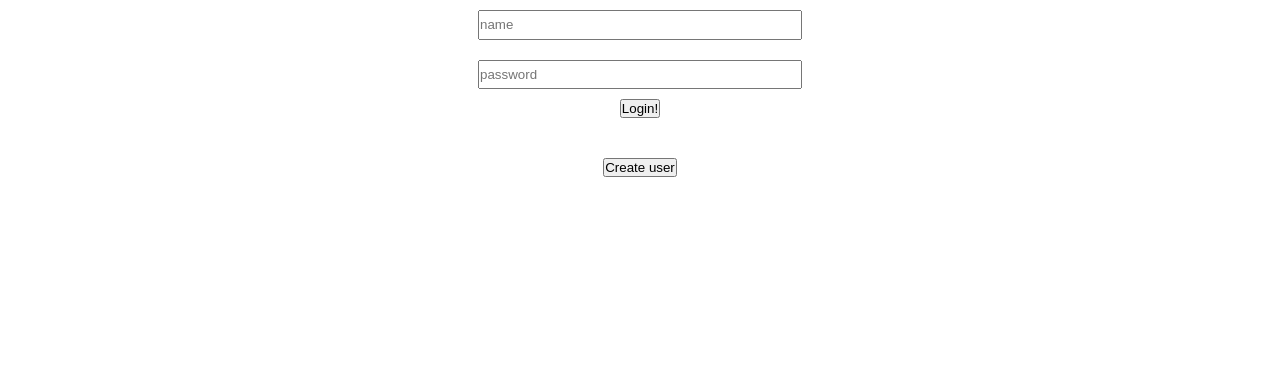
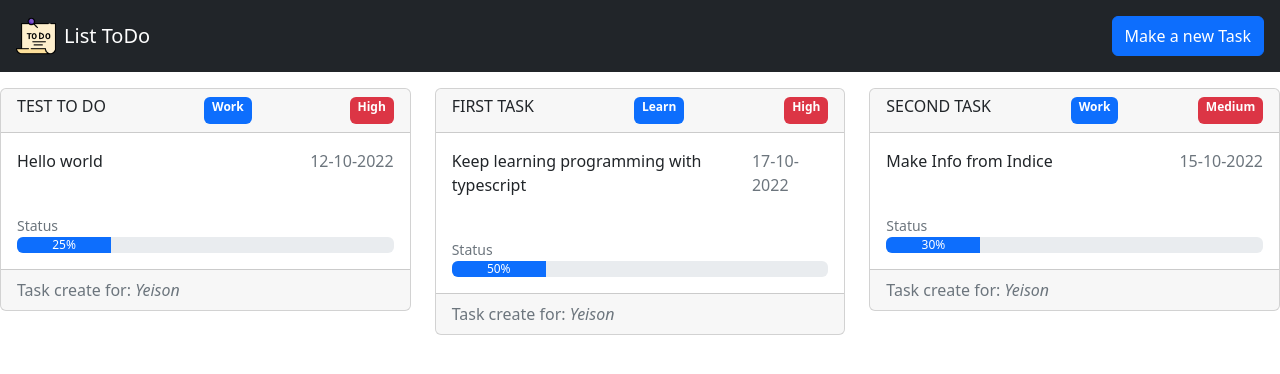
Before and after one commit to YeisonHenao/ToDo_Typescript, a React (Create React App) app: page / in a window 1280 px wide. Shown: the top 374 px of the page. Built offline with nearby package versions, Linux system fonts and the light colour scheme.

Commit message:
Refactorización , eliminación de formulario de usuarios , solo se hara el ToDo inicialmente

```diff
--- a/package.json
+++ b/package.json
@@ -10,8 +10,10 @@
     "@types/node": "^16.11.65",
     "@types/react": "^18.0.21",
     "@types/react-dom": "^18.0.6",
+    "bootstrap": "^5.2.2",
     "react": "^18.2.0",
     "react-dom": "^18.2.0",
+    "react-router-dom": "^6.4.2",
     "react-scripts": "5.0.1",
     "typescript": "^4.8.4",
     "web-vitals": "^2.1.4"
--- a/src/App.tsx
+++ b/src/App.tsx
@@ -1,21 +1,18 @@
-import { useState } from "react"
-import { User } from './types';
-//import Form from './components/Form';
-import Login from "./components/Login";
 import Todo from './components/Todo';
+import logo from './assets/images/to-do-list.png'
 
 function App() {
-  const [login , setLogin] = useState<boolean>(false)
-  const [user,setUser] = useState<Array<User>>([])
-
 
   return (
     <div className="App">
-      {
-        login === true
-        ? <Todo />
-        : <Login onLogin={setUser} />
-      }
+      <div className='bg-dark text-white p-3 d-flex justify-content-between mb-3'>
+        <div className='d-flex justify-content-evenly'>
+          <img src={logo} width="40" alt="logo" />
+          <h5 className='m-2'>List ToDo</h5>
+        </div>
+        <button className='btn btn-primary'>Make a new Task</button>
+      </div>
+      <Todo />
     </div>
   );
 }
--- a/src/Hooks/useFormStateHook.tsx
+++ /dev/null
@@ -1,43 +0,0 @@
-import { useReducer } from "react";
-import {FormUser} from '../types'
-
-interface FormState {
-  inputValues : FormUser
-}
-
-const INITIAL_STATE = {
-  name : '',
-  email: '',
-  password: '',
-  old_member: 0,
-  date_creation: '',
-}
-
-type FormReducerAction = {
-  type: "change.value",
-  payload:{
-    inputName : string,
-    inputValue : string
-  }
-} | {
-  type : "clear"
-}
-
-const formReducer = (state: FormState["inputValues"] , action: FormReducerAction) => {
-  switch (action.type){
-    case "change.value":
-      const {inputName , inputValue} = action.payload
-      return {
-        ...state,
-        [inputName] : [inputValue]
-      }
-    case "clear":
-      return INITIAL_STATE
-    }
-}
-
-const useNewFormTodo = () => {
-  return useReducer(formReducer, INITIAL_STATE)
-}
-
-export default useNewFormTodo
--- a/src/Hooks/useLoginStateHook.tsx
+++ /dev/null
@@ -1,40 +0,0 @@
-import { useReducer } from "react";
-import { FormLogin } from "../types";
-
-interface LoginState{
-  inputValues: FormLogin
-}
-
-const INITIAL_STATE = {
-  user: '',
-  password: ''
-}
-
-type LoginReducerAction = {
-  type: "change_value",
-  payload: {
-    inputName : string,
-    inputValue : string
-  }
-} | {
-  type: "clear"
-}
-
-const loginReducer = (state: LoginState["inputValues"], action: LoginReducerAction) => {
-  switch (action.type){
-    case "change_value":
-      const {inputName, inputValue} = action.payload
-      return{
-        ...state,
-        [inputName]: [inputValue]
-      }
-    case "clear":
-      return INITIAL_STATE
-  }
-}
-
-const useLoginTodo = () => {
-  return useReducer(loginReducer, INITIAL_STATE)
-}
-
-export default useLoginTodo
--- a/src/components/Form.tsx
+++ /dev/null
@@ -1,35 +0,0 @@
-import useNewFormTodo from "../Hooks/useFormStateHook";
-import {FormUser} from '../types'
-
-interface FormProps{
-  onNewSub: (newSub: FormUser) => void
-}
-
-const Form = ({onNewSub} : FormProps) => {
-  const [inputValues, dispatch ] = useNewFormTodo()
-
-  const handleChange = (e: React.ChangeEvent<HTMLInputElement>) => {
-    const {name , value} = e.target
-
-    dispatch({
-      type:"change.value",
-      payload:{
-        inputName: name,
-        inputValue: value
-      }
-    })
-  }
-
-  return(
-    <form>
-      <input onChange={handleChange} type="text" name="name" value={inputValues.name} />
-      <input onChange={handleChange} type="text" name="email" value={inputValues.email} />
-      <input onChange={handleChange} type="password" name="password" value={inputValues.password} />
-      <input onChange={handleChange} type="number" name="old_member" value={inputValues.old_member} />
-      <input onChange={handleChange} type="text" name="date" value={inputValues.date_creation} />
-      <button>Save User!</button>
-    </form>
-  );
-}
-
-export default Form
--- a/src/components/Login.tsx
+++ /dev/null
@@ -1,57 +0,0 @@
-import {FormLogin , User } from '../types'
-import useLoginTodo from '../Hooks/useLoginStateHook'
-import React, {useState} from 'react'
-import Form from './Form'
-
-interface LoginProps{
-    onLogin: (login: FormLogin) => void
-}
-
-const Login = ({onLogin}: LoginProps) => {
-
-    const [inputValues, dispatch] = useLoginTodo()
-    const [existUser, setExistUser] = useState<boolean>(true)
-    const [_newUser, setNewUser] = useState<Array<User>>([])
-
-    const handleChange = (e:React.ChangeEvent<HTMLInputElement>) => {
-        const {name, value} = e.target
-
-        dispatch({
-            type:"change_value",
-            payload:{
-                inputName: name,
-                inputValue: value
-            }
-        })
-    }
-
-    const handleSubmit = (e: React.FormEvent<HTMLFormElement>) => {
-        e.preventDefault()
-        onLogin(inputValues)
-        dispatch({type: "clear"})
-    }
-
-    const handleNewUser = (e: React.FormEvent<HTMLButtonElement>) => {
-        e.preventDefault()
-        setExistUser(!existUser)
-    }
-
-    return(
-        <div>
-            {
-                existUser
-                    ? <form onSubmit={handleSubmit}>
-                        <input onChange={handleChange} type="text" placeholder='name' name={inputValues.user} />
-                        <input onChange={handleChange} type="password" placeholder='password' name={inputValues.password} />
-                        <button>Login!</button>
-                        <br />
-                        <br />
-                        <button onClick={handleNewUser}>Create user</button>
-                    </form>
-                    : <Form onNewSub={setNewUser}   />
-            }
-        </div>
-    )
-}
-
-export default Login
--- a/src/components/Todo.tsx
+++ b/src/components/Todo.tsx
@@ -1,25 +1,60 @@
-import { useState, useEffect } from 'react'
-import {ToDo} from '../types'
-import data from '../data/ToDo.json'
+import { useState, useEffect } from "react"
+import { ToDo } from "../types"
+import data from "../data/ToDo.json"
 
 const Todo = () => {
-
   const [listTodo, setListTodo] = useState<Array<ToDo>>([])
 
   useEffect(() => {
     setListTodo(data)
-  },[])
+  }, [])
 
-  return(
+  return (
     <div>
-      <h1>Todo List</h1>
-      <ul>
-        {
-          listTodo.map(to => {
-            return <li>{to.title}</li>
-          })
-        }
-      </ul>
+      <div className="row">
+        {listTodo.map((to) => {
+          return (
+            <div className="col-md-4 col-sm-12 col-lg-4">
+                <div className="card">
+                  <div className="card-header d-flex justify-content-between ">
+                    <h6 className="text-uppercase">{to.title}</h6>
+                    <span className="badge bg-primary text-white text-center">
+                      <span>{to.category}</span>
+                    </span>
+                    <span className="badge bg-danger text-white text-center">
+                      <span>{to.priority}</span>
+                    </span>
+                  </div>
+                  <div className="card-body">
+                    <div className="d-flex justify-content-between">
+                      <p>{to.body}</p>
+                      <p className="text-muted">{to.date_creation}</p>
+                    </div>
+                    <br />
+                    <small className="text-muted">Status</small>
+                    <div className="progress">
+                      <div
+                        className="progress-bar w-25"
+                        role="progressbar"
+                        aria-valuenow={to.value_now}
+                        aria-valuemin={to.value_min}
+                        aria-valuemax={to.value_max}
+                      >
+                        {to.value_now}%
+                      </div>
+                    </div>
+                  </div>
+                  <div className="card-footer">
+                    <span className="text-muted">
+                      Task create for:{" "}
+                      <span className="fst-italic">{to.user_creation}</span>
+                    </span>
+                  </div>
+                </div>
+            </div>
+          )
+        })}
+      </div>
     </div>
   )
 }
--- a/src/data/ToDo.json
+++ b/src/data/ToDo.json
@@ -3,10 +3,39 @@
     "id":1,
     "date_creation":"12-10-2022",
     "title": "test To Do",
-    "body":"Hola mundo",
+    "body":"Hello world",
     "priority": "High",
-    "category": "Test",
-    "user_creation": 1,
+    "category": "Work",
+    "value_min": 0,
+    "value_max": 100,
+    "value_now": 25,
+    "user_creation": "Yeison",
+    "status": 1
+  },
+  {
+    "id":2,
+    "date_creation":"17-10-2022",
+    "title": "First task",
+    "body":"Keep learning programming with typescript",
+    "priority": "High",
+    "category": "Learn",
+    "value_min": 0,
+    "value_max": 100,
+    "value_now": 50,
+    "user_creation": "Yeison",
+    "status": 1
+  },
+  {
+    "id":3,
+    "date_creation":"15-10-2022",
+    "title": "Second task",
+    "body":"Make Info from Indice",
+    "priority": "Medium",
+    "category": "Work",
+    "value_min": 0,
+    "value_max": 100,
+    "value_now": 30,
+    "user_creation": "Yeison",
     "status": 1
   }
 ]
--- a/src/index.tsx
+++ b/src/index.tsx
@@ -3,6 +3,8 @@ import ReactDOM from 'react-dom/client';
 import './index.css';
 import App from './App';
 import reportWebVitals from './reportWebVitals';
+import 'bootstrap/dist/css/bootstrap.min.css'
+import 'bootstrap/dist/js/bootstrap.min'
 
 const root = ReactDOM.createRoot(
   document.getElementById('root') as HTMLElement
```
Also changed, not shown: src/data/user.json (deleted, +0 -38 lines), src/types.d.ts (+4 -18 lines), src/assets/images/to-do-list.png (added), 1 other file (tests, documents, lock files or other folders).
